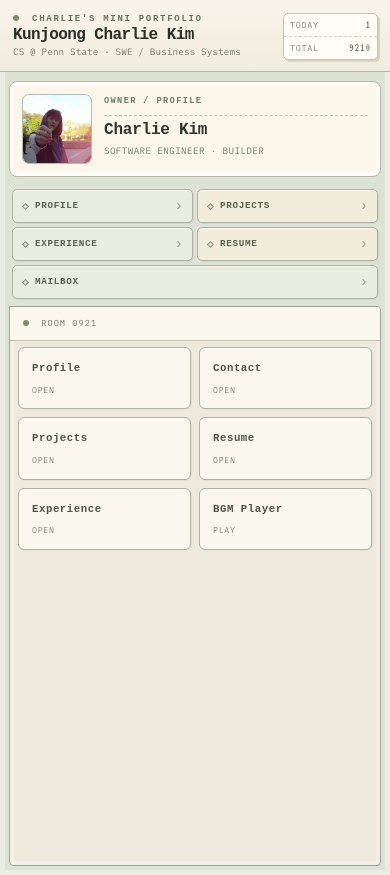
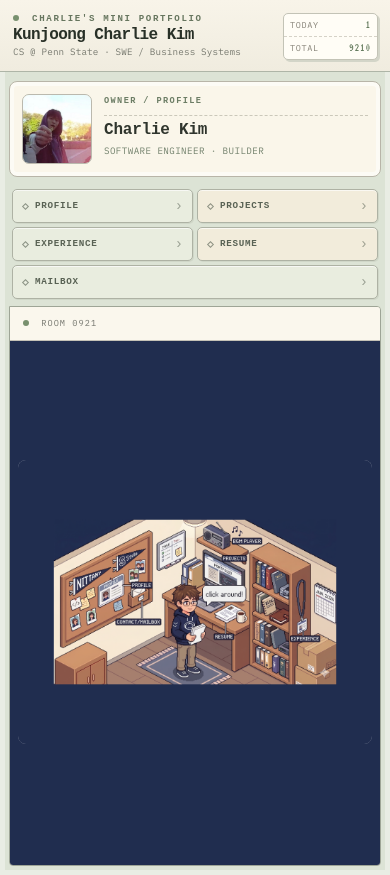
Before and after one commit to Charlie0921/CharlieStory, a Next.js app: page / in a window 390 px wide. Built offline with nearby package versions, Linux system fonts and the light colour scheme; a web font is replaced by a local one.

Commit message:
fixed css

```diff
--- a/app/globals.css
+++ b/app/globals.css
@@ -342,7 +342,7 @@ h6 {
 }
 
 .mini-body.is-room-home {
-  align-items: start;
+  align-items: stretch;
 }
 
 .mini-body.is-room-home .profile-card {
@@ -419,30 +419,36 @@ h6 {
 .playlist-memo small { display: block; margin-top: 9px; color: #8c8679; font-family: var(--font-accent); font-size: .75rem; }
 
 .content-column { min-width: 0; min-height: 0; }
-.mini-body.is-room-home .content-column { align-self: start; }
+.mini-body.is-room-home .content-column { align-self: stretch; }
 .main-panel { height: 100%; min-height: 0; overflow: hidden; border: 1px solid #9ea596; border-radius: 4px 0 0 4px; background: #eee9dc; box-shadow: inset 0 0 0 4px rgba(255,255,255,.28); }
 .main-panel.is-room-home { height: 100%; }
 .room-bar { height: 34px; display: flex; align-items: center; justify-content: space-between; padding: 0 13px; border-bottom: 1px solid #c4c1b6; background: #faf7ed; color: #74766e; font-size: .54rem; letter-spacing: .12em; }
-.room-stage { height: calc(100% - 34px); min-height: 0; overflow: hidden; padding: 4px 6px 6px; }
+.room-stage { height: calc(100% - 34px); min-height: 0; overflow: hidden; padding: 4px 6px 6px; display: grid; place-items: center; background: #202d4f; container-type: size; }
 .main-panel.is-room-home .room-stage { height: calc(100% - 34px); }
 
 .miniroom-hero {
+  display: grid;
+  place-items: center;
   width: 100%;
+  height: 100%;
   min-height: 0;
 }
 
 .miniroom-hero__desktop {
-  display: block;
+  display: grid;
+  place-items: center;
+  width: 100%;
+  height: 100%;
 }
 
 .miniroom-hero__frame {
   position: relative;
-  width: 100%;
-  max-width: 1180px;
+  aspect-ratio: 5 / 4;
+  width: min(100%, 125cqh, 1180px);
+  max-height: 100%;
   margin: 0 auto;
-  border: 1px solid #aab0a2;
   border-radius: 8px;
-  background: #f7f4ec;
+  background: #202d4f;
   box-shadow: inset 0 0 0 3px rgba(255,255,255,.5);
   overflow: hidden;
 }
@@ -450,8 +456,16 @@ h6 {
 .miniroom-hero__image {
   display: block;
   width: 100%;
-  height: auto;
-  object-fit: contain;
+  height: 100%;
+  object-fit: cover;
+}
+
+@supports not (width: 1cqh) {
+  .miniroom-hero__frame {
+    width: auto;
+    height: 100%;
+    max-width: 100%;
+  }
 }
 
 .miniroom-hero__overlay {
@@ -637,13 +651,10 @@ h6 {
   .main-panel { height: 560px; }
   .main-panel.is-room-home { height: 560px; min-height: 0; }
   .room-bar span:last-child { display: none; }
-  .room-stage { height: auto; overflow: visible; padding: 6px 8px 8px; }
-  .miniroom-hero__desktop { display: none; }
-  .miniroom-hero__mobile {
-    display: grid;
-    grid-template-columns: repeat(2, minmax(0, 1fr));
-    gap: 8px;
-  }
+  .room-stage { height: calc(100% - 34px); overflow: hidden; padding: 6px 8px 8px; }
+  .miniroom-hero__desktop { display: grid; }
+  .miniroom-hero__frame { width: min(100%, 125cqh); max-width: 100%; }
+  .miniroom-hero__mobile { display: none; }
   .playlist-compact { grid-template-columns: 1fr; }
   .playlist-memo { width: min(220px, 86%); margin: 4px auto 0; }
 }
```
